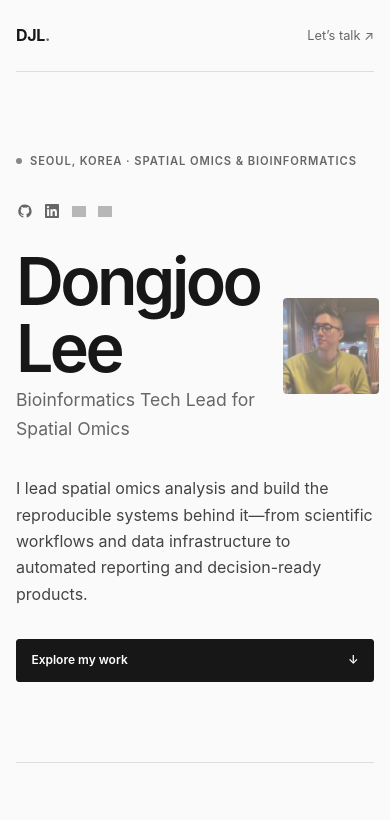
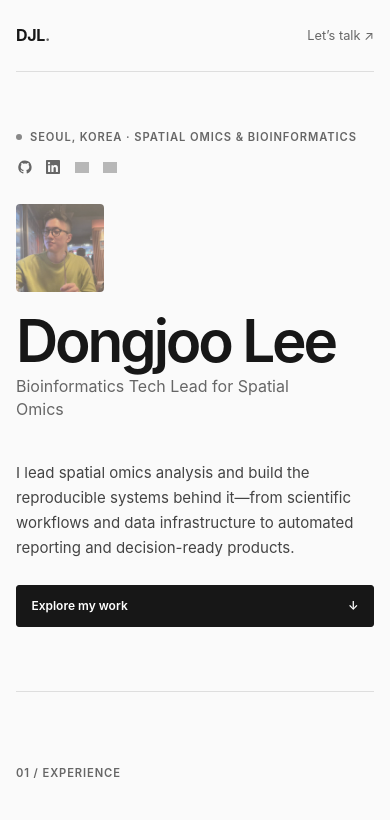
Before and after one commit to djlee1/djlee1.github.io, a plain HTML site: page index.html in a window 390 px wide. Shown: the top 820 px of the page. Drawn offline with Linux system fonts and the light colour scheme; grey boxes are pictures that could not be loaded.

Commit message:
Enhance hero section styles for better layout

```diff
--- a/assets/css/styles.css
+++ b/assets/css/styles.css
@@ -268,18 +268,26 @@ footer a:hover { color: var(--text); }
   .site-header, .hero, .section, .contact, footer { width: calc(100% - 32px); }
   .site-header { grid-template-columns: 1fr auto; }
   .site-header nav { display: none; }
-  .hero { min-height: auto; padding: 5rem 0; }
-  .hero-title { margin: 3rem 0 2rem; }
-  .hero-intro { margin: 1.75rem 0 2rem; align-items: center; gap: 1.5rem; }
+  .hero { min-height: auto; padding: 3.5rem 0 4rem; }
+  .eyebrow { margin-bottom: .75rem; }
+  .hero-title { width: 100%; margin: 0; }
+  .hero-intro {
+    margin: 1.75rem 0 2.5rem;
+    flex-direction: column;
+    align-items: flex-start;
+    gap: 1.25rem;
+  }
   .hero-intro .hero-title { margin: 0; }
-  .hero-title h1 { font-size: clamp(3.25rem, 17vw, 5rem); }
-  .profile-photo { width: 96px; margin: 0; flex: 0 0 auto; }
-  .profile-photo > img { width: 96px; height: 96px; }
-  .profile-links { margin: 0; gap: .55rem; }
+  .hero-title h1 { font-size: clamp(3rem, 15vw, 4.25rem); }
+  .hero-title p { max-width: 280px; font-size: 1rem; line-height: 1.45; }
+  .profile-photo { order: -1; width: 88px; margin: 0; }
+  .profile-photo > img { width: 88px; height: 88px; }
+  .profile-links { margin: 0; gap: .65rem; }
   .profile-links a { width: 18px; height: 18px; }
   .profile-links svg, .profile-links .profile-brand-icon { width: 14px; height: 14px; }
   .hero-bottom, .section-heading, .timeline-item, .publication, .about-grid { grid-template-columns: 1fr; }
-  .hero-bottom { gap: 2rem; }
+  .hero-bottom { gap: 1.5rem; }
+  .hero-bottom > p { font-size: .94rem; line-height: 1.65; }
   .hero-actions { width: 100%; }
   .button { flex: 1; justify-content: space-between; }
   .section { padding: 4.5rem 0; }
```
